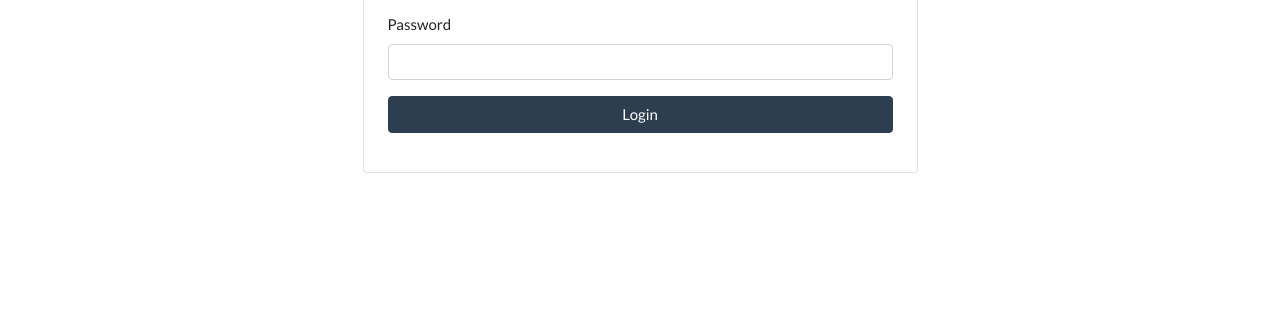
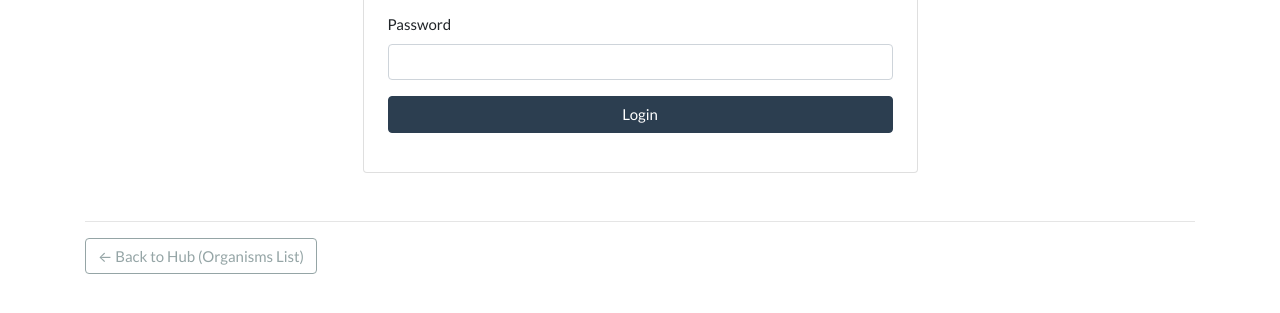
Before and after one commit to ValVoy/THP---Atomic-Design-02-Molecule-Organisme, a plain HTML site: page authentification_form.html in a window 1280 px wide. Shown: the part 199-512 px from the top of the page. Drawn offline with nearby package versions, Linux system fonts and the light colour scheme.

Commit message:
added back to hub button in every section

```diff
--- a/authentification_form.html
+++ b/authentification_form.html
@@ -9,3 +9,10 @@
     </form>
   </div>
 </div>
+
+<div class="container mt-5 mb-5">
+    <hr>
+    <a href="index.html" class="btn btn-outline-secondary">
+        <i class="fas fa-arrow-left"></i> ← Back to Hub (Organisms List)
+    </a>
+</div>
```
Also changed, not shown: banner.html (+7 -0 lines), comments.html (+7 -0 lines), footer.html (+7 -0 lines), navbar.html (+7 -0 lines).
